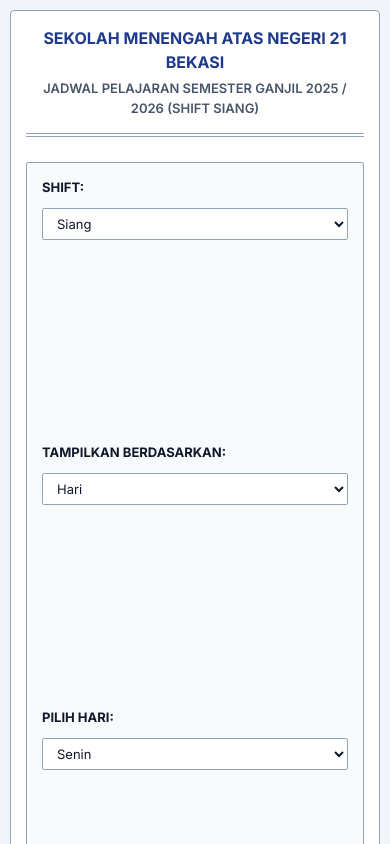
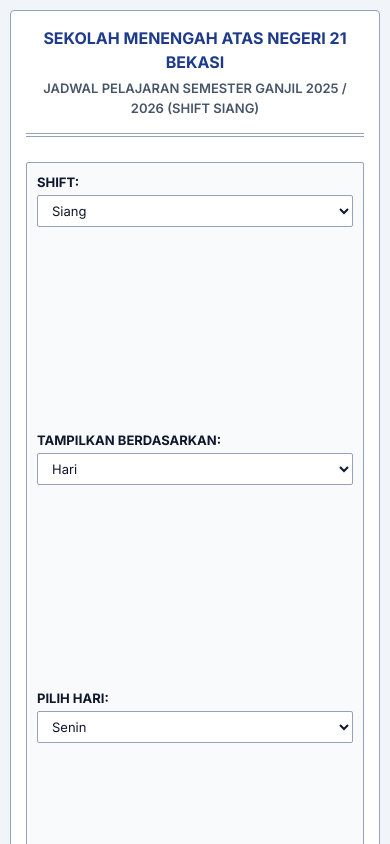
Before and after one commit to kanaya23/DataJadwalSma21, a plain HTML site: page index.html in a window 390 px wide. Shown: the top 844 px of the page. Drawn offline with Linux system fonts and the light colour scheme.

Commit message:
i fixxd padding being 10px apart

```diff
--- a/styles.css
+++ b/styles.css
@@ -237,8 +237,8 @@ body.dark-theme .tooltip { background-color: #1e293b; border: 1px solid #475569;
     .piket-table th:nth-child(1) { width: 80px !important; }
 
     .header h1 { font-size: 16px; }
-    .controls { flex-direction: column; align-items: stretch; }
-    .control-group { flex-direction: column; align-items: stretch; }
+    .controls { flex-direction: column; align-items: stretch; gap: 8px; padding: 10px; }
+    .control-group { flex-direction: column; align-items: stretch; gap: 2px; }
 
     /* desktop gets a table, mobile gets cards. hiding one via css media queries is easier than writing js. */
     #schedule-container table.day-view-table { display: none; }
```
